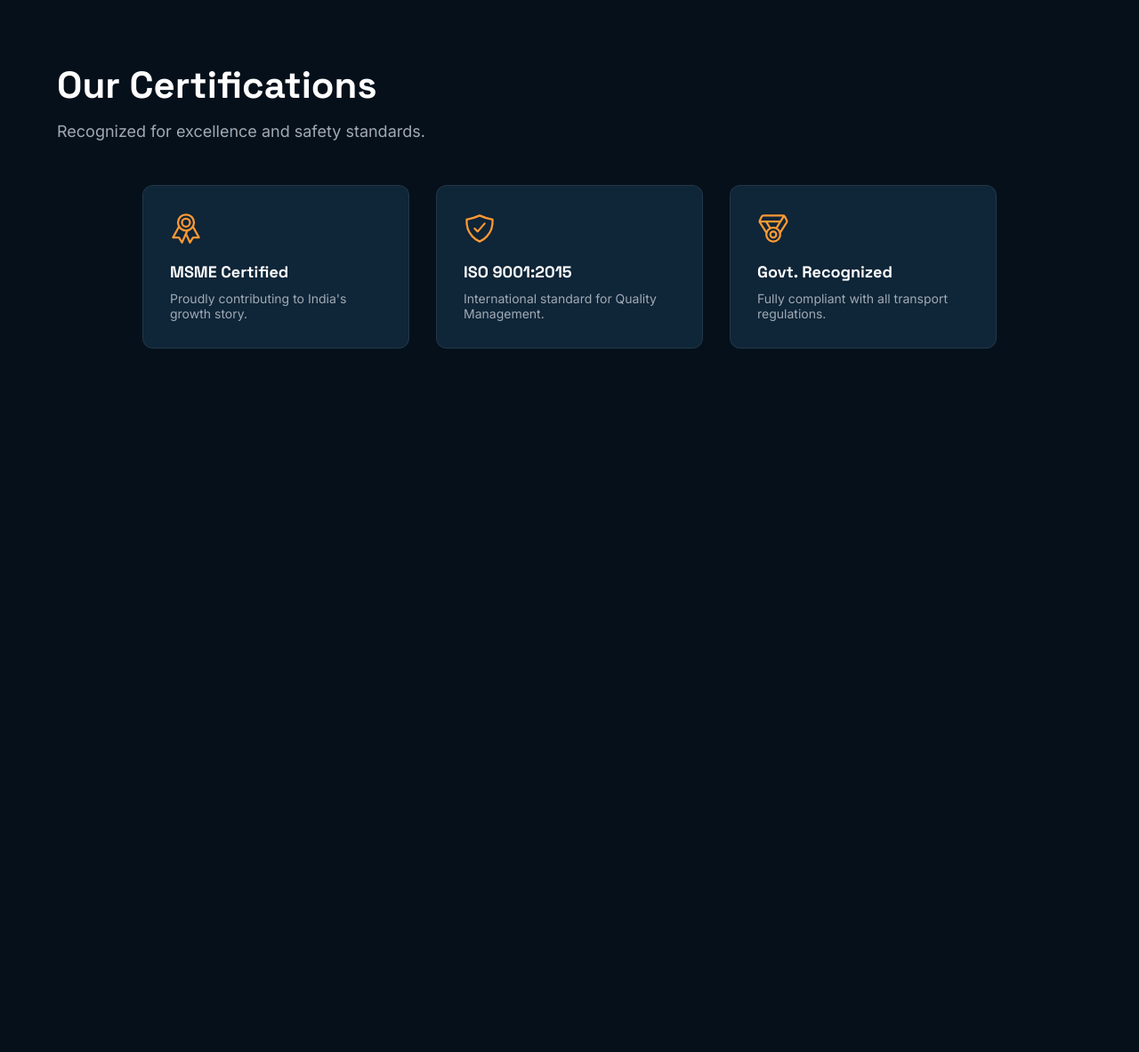
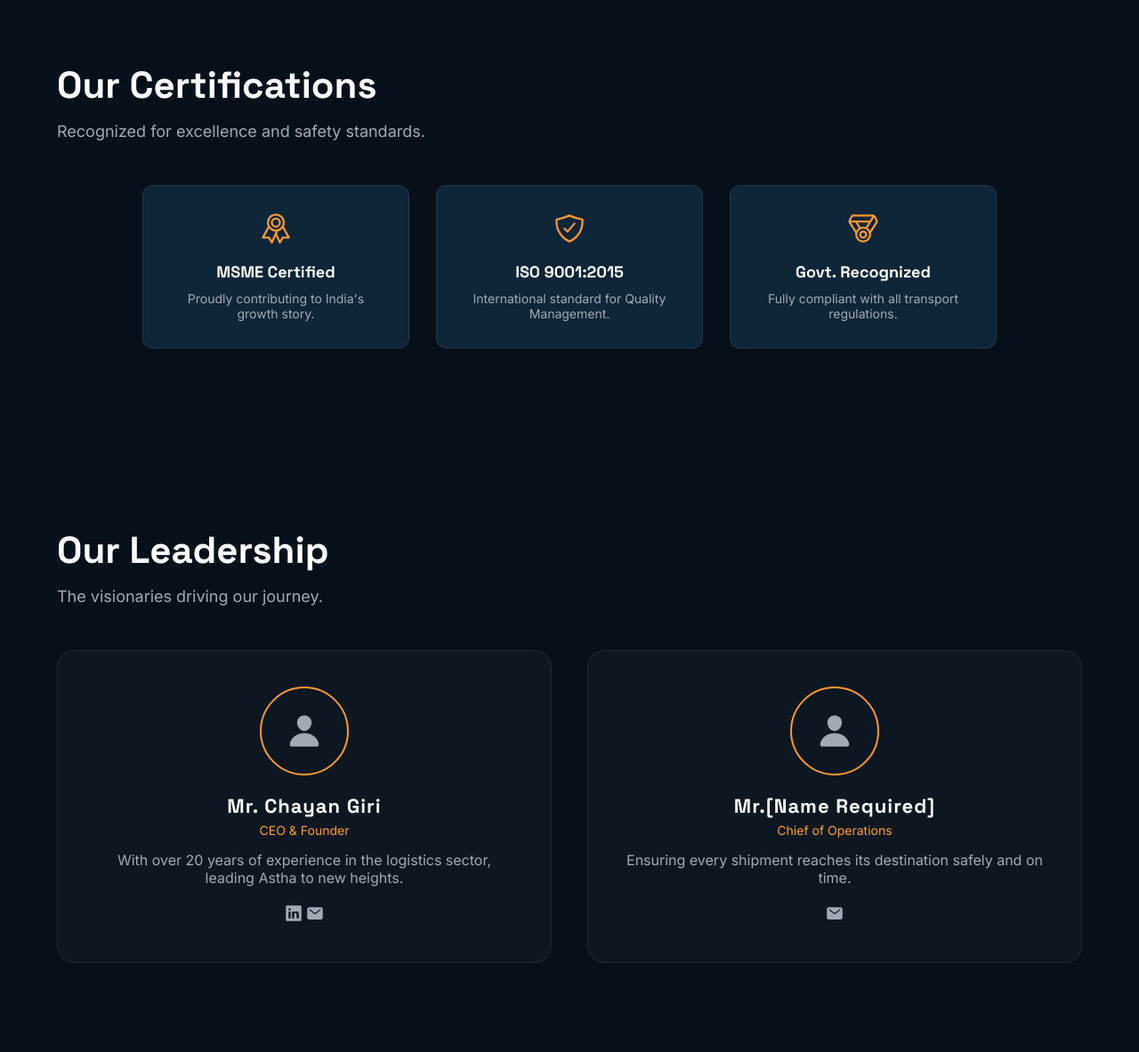
Before and after one commit to Ankan0503/AsthaLogistics, a Django app: page / in a window 1280 px wide. Shown: the part 3255-4438 px from the top of the page at 89% size. Before the commit the page ends 3647 px from the top, so only its background shows below. Run offline with Django 5.2, Linux system fonts and the light colour scheme.

Commit message:
Designed the Leadership/Team Page and added the favicon for the Website

```diff
--- a/static/css/certifications.css
+++ b/static/css/certifications.css
@@ -1,5 +1,3 @@
-@import "main.css";
-
 .cert-grid {
     display: flex;
     justify-content: center;
@@ -15,6 +13,7 @@
     border-radius: 12px;
     width: 300px;
     transition: 0.3s;
+    text-align: center;
 }
 
 .cert-card:hover {
--- a/static/css/hero.css
+++ b/static/css/hero.css
@@ -1,5 +1,3 @@
-@import "main.css";
-
 .hero {
     height: 100vh;
     width: 100%;
--- /dev/null
+++ b/static/css/leadership.css
@@ -0,0 +1,69 @@
+.team-grid {
+    display: flex;
+    gap: 40px;
+}
+
+.team-card {
+    display: flex;
+    flex-direction: column;
+    align-items: center;
+    text-align: center;
+    width: 600px;
+    padding: 40px;
+    background: var(--glass);
+    border: 1px solid var(--glass-border);
+    border-radius: 20px;
+    transition: 0.3s;
+}
+
+.team-card:hover {
+    background: rgba(255, 255, 255, 0.05);
+}
+
+.team-img {
+    padding: 20px;
+    height: 100px;
+    width: 100px;
+    border-radius: 50px;
+    border: 2px solid var(--saffron);
+    display: flex;
+    justify-content: center;
+    align-items: center;
+    margin-bottom: 20px;
+}
+
+.team-img ion-icon {
+    font-size: 40px;
+    color: var(--text-gray);
+}
+
+.team-card h3 {
+    font-size: 22px;
+    letter-spacing: 1px;
+    margin-bottom: 5px;
+}
+
+.designation {
+    display: block;
+    color: var(--saffron);
+    font-size: 14px;
+    margin-bottom: 15px;
+}
+
+.team-card p {
+    color: var(--text-gray);
+}
+
+.social-links {
+    margin-top: 20px;
+}
+
+.social-links a {
+    font-size: 20px;
+    text-decoration: none;
+    color: var(--text-gray);
+}
+
+.social-links a:hover {
+    color: var(--saffron);
+}
--- a/static/css/services.css
+++ b/static/css/services.css
@@ -1,5 +1,3 @@
-@import "main.css";
-
 .bento-grid {
     display: grid;
     grid-template-columns: repeat(3, 1fr);
--- a/static/css/trust-us.css
+++ b/static/css/trust-us.css
@@ -1,5 +1,3 @@
-@import "main.css";
-
 .features-grid {
     display: grid;
     grid-template-columns: repeat(3, 1fr);
--- a/templates/base.html
+++ b/templates/base.html
@@ -6,6 +6,7 @@
     <meta charset="UTF-8">
     <meta name="viewport" content="width=device-width, initial-scale=1.0">
     <title>Astha Logistics | Haldia's Leading Logistics Company</title>
+    <link rel="shortcut icon" href="{% static 'images/al_favicon.svg' %}" type="image/x-icon">
     <link rel="preconnect" href="https://fonts.googleapis.com">
     <link rel="preconnect" href="https://fonts.gstatic.com" crossorigin>
     <link
--- a/templates/index.html
+++ b/templates/index.html
@@ -6,6 +6,7 @@
 <link rel="stylesheet" href="{% static 'css/about.css' %}">
 <link rel="stylesheet" href="{% static 'css/certifications.css' %}">
 <link rel="stylesheet" href="{% static 'css/trust-us.css' %}">
+<link rel="stylesheet" href="{% static 'css/leadership.css' %}">
 {%endblock%}
 {%block content%}
 {%include 'partials/hero.html'%}
@@ -21,4 +22,7 @@
 <section id="certifications" class="section">
     {%include 'partials/certifications.html'%}
 </section>
+<section id="leadership" class="section">
+    {%include 'partials/leadership.html'%}
+</section>
 {%endblock%}
--- /dev/null
+++ b/templates/partials/leadership.html
@@ -0,0 +1,32 @@
+{% load static %}
+<div class="container">
+    <div class="section-header">
+        <h2>Our Leadership</h2>
+        <p>The visionaries driving our journey.</p>
+    </div>
+    <div class="team-grid">
+        <div class="team-card">
+            <div class="team-img">
+                <ion-icon name="person"></ion-icon>
+            </div>
+            <h3> Mr. Chayan Giri</h3>
+            <span class="designation">CEO & Founder</span>
+            <p>With over 20 years of experience in the logistics sector, leading Astha to new heights.</p>
+            <div class="social-links">
+                <a href=""><ion-icon name="logo-linkedin"></ion-icon></a>
+                <a href=""><ion-icon name="mail"></ion-icon></a>
+            </div>
+        </div>
+        <div class="team-card">
+            <div class="team-img">
+                <ion-icon name="person"></ion-icon>
+            </div>
+            <h3> Mr.[Name Required]</h3>
+            <span class="designation">Chief of Operations</span>
+            <p>Ensuring every shipment reaches its destination safely and on time.</p>
+            <div class="social-links">
+                <a href=""><ion-icon name="mail"></ion-icon></a>
+            </div>
+        </div>
+    </div>
+</div>
```
Also changed, not shown: static/images/al_favicon.svg (added).
